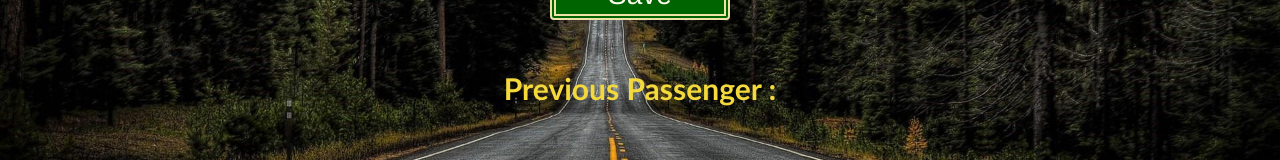
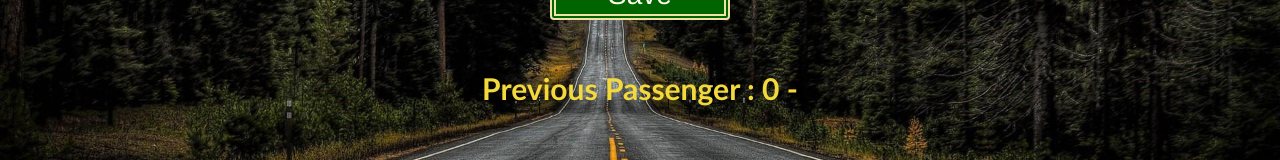
Before and after one commit to snehadas04/Passenger_Counter, a plain HTML site: page Passenger Counter/index.html in a window 1280 px wide. Both pictures are taken after a click on the button "Save". Shown: the part 367-527 px from the top of the page. Drawn offline with Linux system fonts and the light colour scheme.

Commit message:
Add files via upload

```diff
--- a/Passenger Counter/index.html
+++ b/Passenger Counter/index.html
@@ -10,9 +10,9 @@
 <body>
     <h1> People Entered : </h1>
     <h2 id="count-el">0</h2>
-    <script src="script.js"></script>
     <button id="increment-btn" onclick="increment()">Increment</button>
     <br><button id="save-btn" onclick="save()">Save</button>
     <p id = "save-el">Previous Passenger : </p>
+    <script src="script.js"></script>
 </body>
 </html>
--- a/Passenger Counter/script.js
+++ b/Passenger Counter/script.js
@@ -1,15 +1,16 @@
 // document.getElementById("count-el").innerText = 5
+let countEl = document.getElementById("count-el")
 let saveEl = document.getElementById("save-el")
-let countEl = document.getElementById("count-el")
 
 let count = 0
 function increment(){
     count = count+1
-    countEl.innerText = count
+    countEl.textContent = count
 }
 
 function save(){
-    let countStr = count+" - "
-    saveEl.innerText = saveEl.innerText + countStr
-    console.log(count)
+    let countStr = count + " - "
+    saveEl.textContent += countStr
+    countEl.textContent = 0
+    count=0
 }
```
